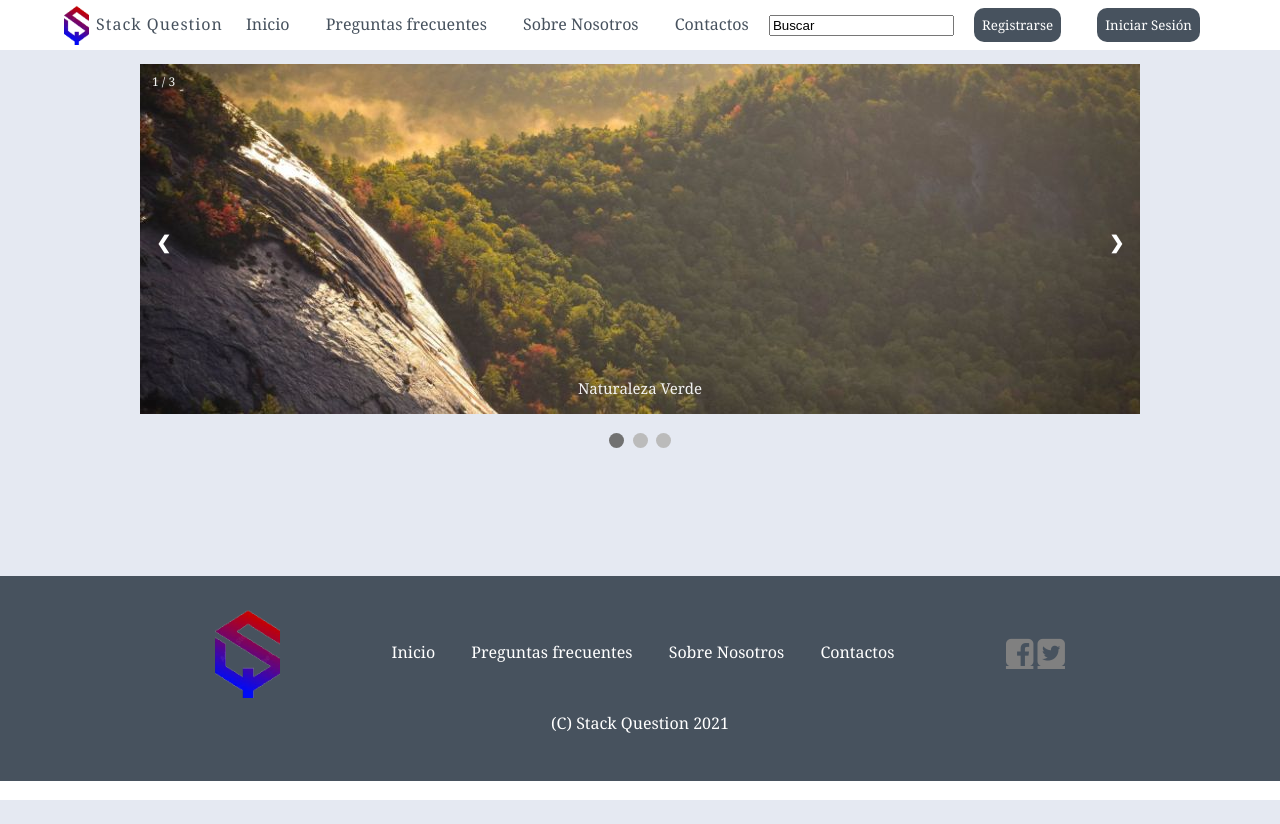
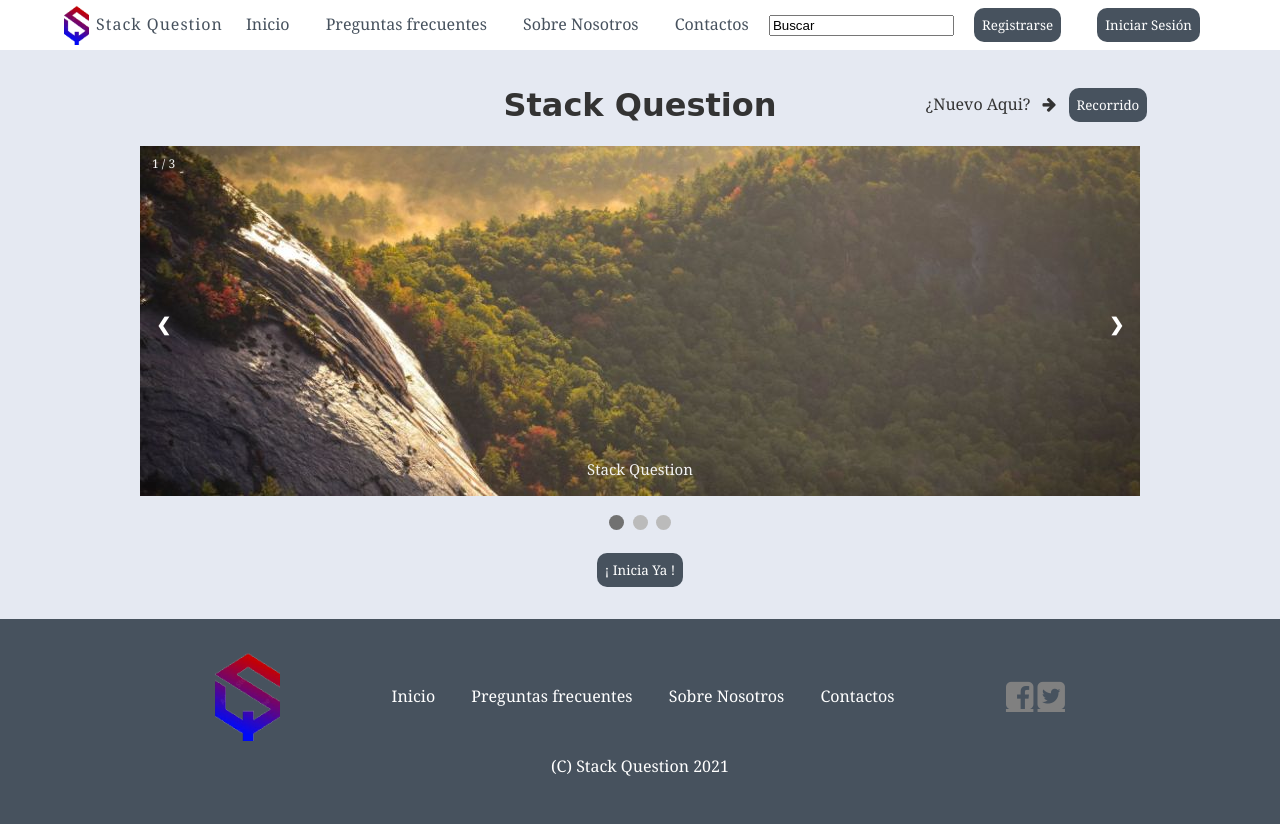
Before and after one commit to Frank-Unsa/FrontendPrueba, a Django app: page / in a window 1280 px wide. Before the commit the page ends 800 px from the top, so only its background shows below. Run offline with Django 3.2, Linux system fonts and the light colour scheme.

Commit message:
Ultimo cambio

```diff
--- a/static/css/estilos.css
+++ b/static/css/estilos.css
@@ -197,7 +197,7 @@ h1{
 .hijo .centrar p {
     text-align: justify;
 }
-/*Sobre Nosotros*/
+/************************************Sobre Nosotros******************/
 
 .padre-about{
 
@@ -218,7 +218,7 @@ h1{
 
 
     /*background-color: blue;*/
-    }
+}
 .hijo-about .izquierda{
     float:left;
     text-align: center;
@@ -254,7 +254,7 @@ h1{
     width: 100%;
 }
 .imgResponsiva h1{
-    font-size: 12px;
+    font-size: 11px;
     color: 47525E;
 }
 /************************INDEX*********************************/
@@ -387,3 +387,72 @@ h1{
 {
     .prev, .next,.text {font-size: 11px}
 }
+
+.index-cuerpo{
+    width: 100%;
+    display: flex;
+    justify-content: center;
+    align-items: center;
+}
+.namepage{
+    font-family: "Comic Sans MS", "Comic Sans";
+    text-align: center;
+}
+.index-header{
+    width: 90%;
+    display: flex;
+    justify-content: flex-end;
+    align-items: center;
+    margin-top: -4rem;
+}
+.index-content-header{
+    width: 20%;
+}
+.index-header .index-separacion{
+    display: inline-block;
+    padding: 4px 4px;
+}
+.botones-index{
+
+    border: 0; /*anchura, estilo y color borde*/
+    padding: 8px; /*espacio alrededor texto*/
+    background-color: #47525E; /*color botón*/
+    color: #ffffff; /*color texto*/
+    text-decoration: none; /*decoración texto*/
+
+    font-family: Georgia, 'Times New Roman', Times, serif; /*tipografía texto*/
+    border-radius: 10px; /*bordes redondos*/
+
+    -webkit-transition-duration: 0.4s; /* Safari */
+    transition-duration: 0.4s;
+}
+.botones-index:hover {
+    background-color: #ccc; /* Green */
+    color: #47525E;
+}
+/*******Preguntas Frecuentes*********/
+.padre-fre{
+
+    margin: auto;
+    width: 95%;
+    height: 65%;
+    /*background-color: red;*/
+    display: flex;
+    justify-content: center;
+    align-items: center;
+}
+.hijo-fre{
+
+    width: 50%;
+    height: 100%;
+    /*background-color: blue;*/
+}
+
+.hijo-fre p.centrado  {
+    text-align: center;
+    font-size: 24px;
+}
+.hijo-fre p.centrado-h {
+    text-align: center;
+    font-size: 15px;
+}
--- a/templates/index.html
+++ b/templates/index.html
@@ -9,24 +9,41 @@
 <body>
     {% block content %}
     {% load static %}
+
+    <div class="namepage">
+        <h1>Stack Question</h1>
+    </div>
+
+    <div class="index-header">
+        <div class="index-content-header">
+            <div class="index-separacion">
+                ¿Nuevo Aqui?
+            </div>
+            <div class="index-separacion"> <i class="fa fa-arrow-right"></i></div>
+            <div class="index-separacion">
+                <a href="../preguntas_frecuentes/"><input type="button" class="botones-index" value="Recorrido"></a>
+            </div>
+        </div>
+    </div>
+    <br>
     <div class="slideshow-container">
 
         <div class="mySlides fade">
             <div class="numbertext">1 / 3</div>
             <img src="{% static 'img_nature_wide.jpg' %}" style="width:100%">
-        <div class="text">Naturaleza Verde</div>
+            <div class="text">Stack Question</div>
         </div>
 
         <div class="mySlides fade">
             <div class="numbertext">2 / 3</div>
             <img src="{% static 'img_snow_wide.jpg' %}" style="width:100%">
-        <div class="text">Naturaleza Blanca</div>
+            <div class="text">Stack Question</div>
         </div>
 
         <div class="mySlides fade">
             <div class="numbertext">3 / 3</div>
             <img src="{% static 'img_mountains_wide.jpg' %}" style="width:100%">
-        <div class="text">Montañas y Ríos</div>
+            <div class="text">Stack Question</div>
         </div>
 
         <!-- Las Flechas -->
@@ -42,7 +59,11 @@
         <span class="dot" onclick="currentSlide(2)"></span>
         <span class="dot" onclick="currentSlide(3)"></span>
     </div>
+    <br>
+    <div class="index-cuerpo">
+        <a href="/foro/"><input type="button" class="botones-index" value="¡ Inicia Ya !"></a>
 
+    </div>
 
 
 
@@ -52,4 +73,5 @@
     <body>
 
     </body>
+
     </html>
```
Also changed, not shown: templates/about.html (+8 -2 lines), templates/frecuente.html (+31 -8 lines). Lines whose indentation alone changed are shown as unchanged.
